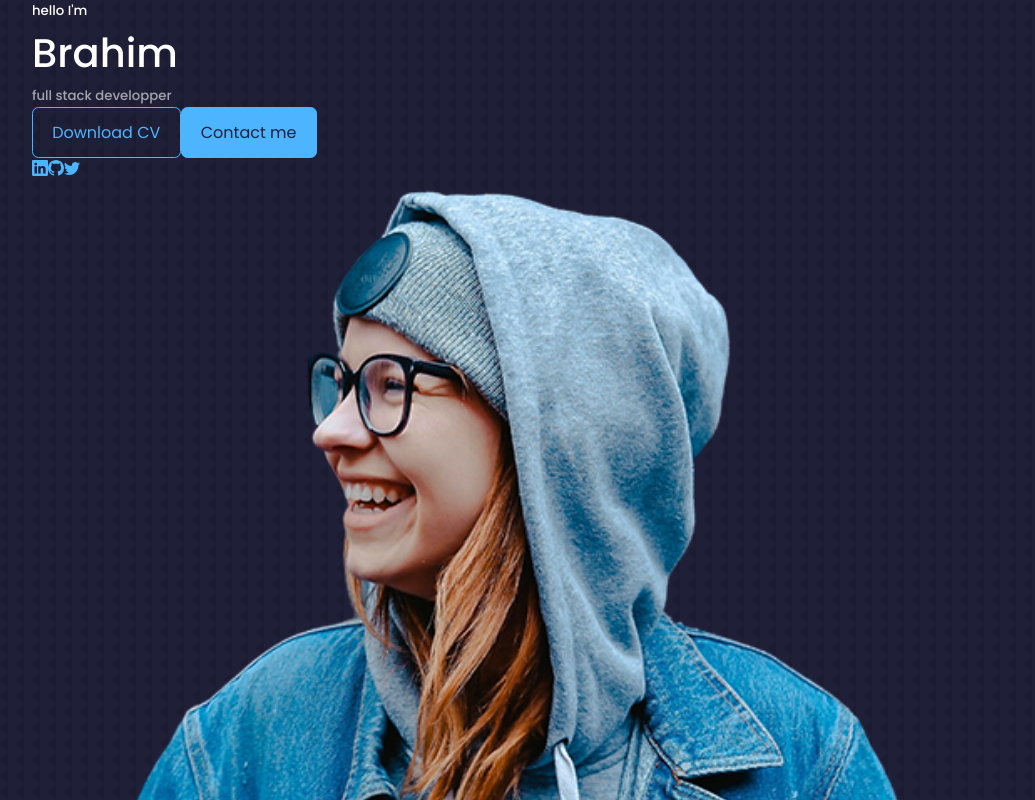
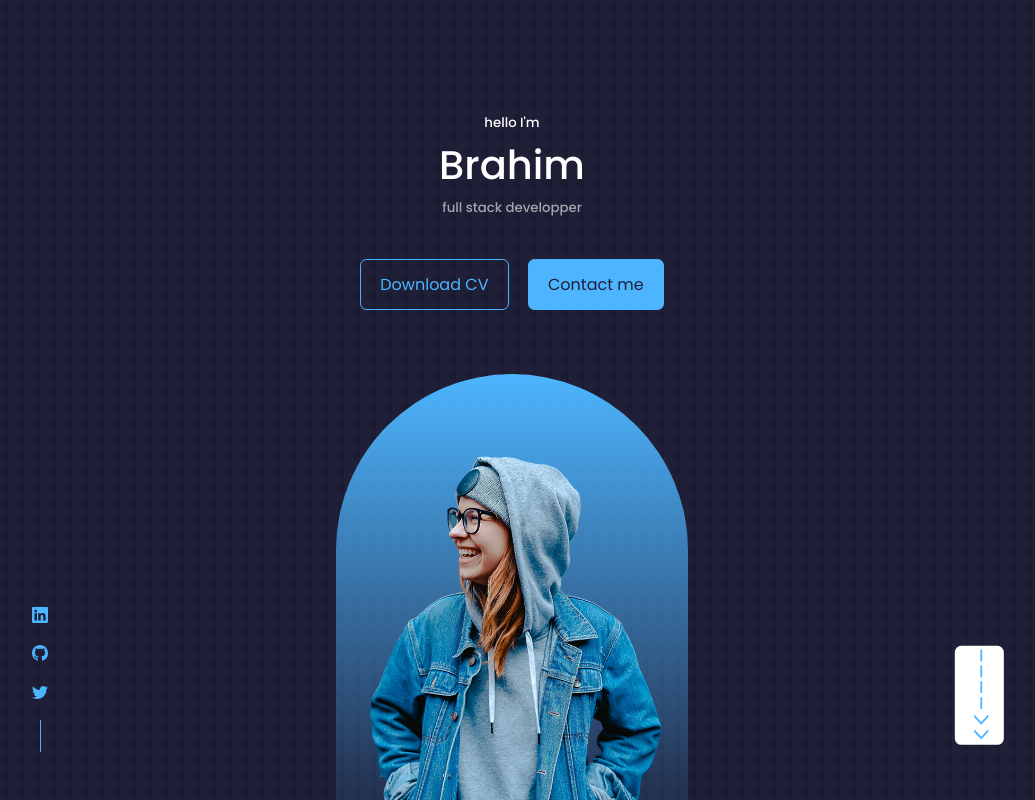
Before and after one commit to brahimdidi/myportfolio, a React (Create React App) app: page / in a window 1280 px wide. Shown: the top 800 px of the page, without its empty margins (128-1163 px from the left). Built offline with nearby package versions, Linux system fonts and the light colour scheme; a web font is replaced by a local one.

Commit message:
add styling for Header , improve UI , responsive design

```diff
--- a/src/components/header/Header.jsx
+++ b/src/components/header/Header.jsx
@@ -6,9 +6,10 @@ import HeaderSocials from './HeaderSocials';
 
 const Header = (props) => {
   const { socials , name , job } = props;
+  const scroll_down = "---->>";
   return (
     <header>
-      <div className="container header__contaiener">
+      <div className="container header-container">
         <h5>hello I'm </h5>
         <h1>{name} </h1>
         <h5 className='text-light'>{job}</h5>
@@ -17,7 +18,7 @@ const Header = (props) => {
         <div className="myself">
           <img src={MYSELF} alt="" />
         </div>
-        <a href="#contact" className='scroll__down'>Scroll down</a>
+        <a href="#contact" className='scroll-down'>{scroll_down} </a>
       </div>
 
     </header>
--- a/src/components/header/HeaderSocials.jsx
+++ b/src/components/header/HeaderSocials.jsx
@@ -4,7 +4,7 @@ import {BsLinkedin , BsGithub , BsTwitter} from 'react-icons/bs';
 const HeaderSocials = (socials) => {
     const {linkedin, github, twitter} = socials.socials;
   return (
-    <div className="header__socials">
+    <div className="header-socials">
         <a href={linkedin} target="_blank" rel="noopener noreferrer">
             <BsLinkedin />
         </a>
--- a/src/components/header/header.css
+++ b/src/components/header/header.css
@@ -0,0 +1,89 @@
+header {
+    height: 100vh;
+    padding-top: 7rem;
+    overflow: hidden;
+}
+
+.header-container {
+    text-align: center;
+    height: 100%;
+    position: relative;
+}
+
+/* Header CTA  */
+.cta {
+    margin-top: 2.5rem;
+    display: flex;
+    gap: 1.2rem;
+    justify-content: center;
+}
+
+/* Header socials  */
+
+.header-socials {
+    display: flex;
+    flex-direction: column;
+    align-items: center;
+    gap: 0.8rem;
+    position: absolute;
+    left: 0;
+    bottom: 3rem;
+}
+
+.header-socials::after {
+    content: "";
+    width: 1px;
+    height: 2rem;
+    background: var(--color-primary);
+}
+
+/* myself image  */
+
+.myself {
+    background: linear-gradient(var(--color-primary), transparent);
+    width: 22rem;
+    height: 30rem;
+    position: absolute;
+    left: calc(50% - 11rem);
+    margin-top: 4rem;
+    border-radius: 12rem 12rem 0 0;
+    overflow: hidden;
+    padding: 5rem 1.5rem 1.5rem 1.5rem;
+
+}
+
+/* scroll down styling  */
+
+.scroll-down {
+    position: absolute;
+    right: -2.3rem;
+    bottom: 5rem;
+    transform: rotate(90deg);
+    font-weight: 300;
+    font-size: 1.9rem;
+    background: var(--color-white);
+    padding: 0 3px 0 3px ;
+    border-radius: 0.4rem;
+}
+.scroll-down:hover {
+    background: var(--color-primary);
+    color: var(--color-bg);
+}
+
+/* media queries (tablets)  */
+
+@media (max-width: 1024px) {
+   header {
+    height: 68vh;
+
+   }
+}
+
+@media (max-width: 600px) {
+   header {
+    height: 100vh;
+   }
+   .header-socials , .scroll-down {
+         display: none;
+   }
+}
```
